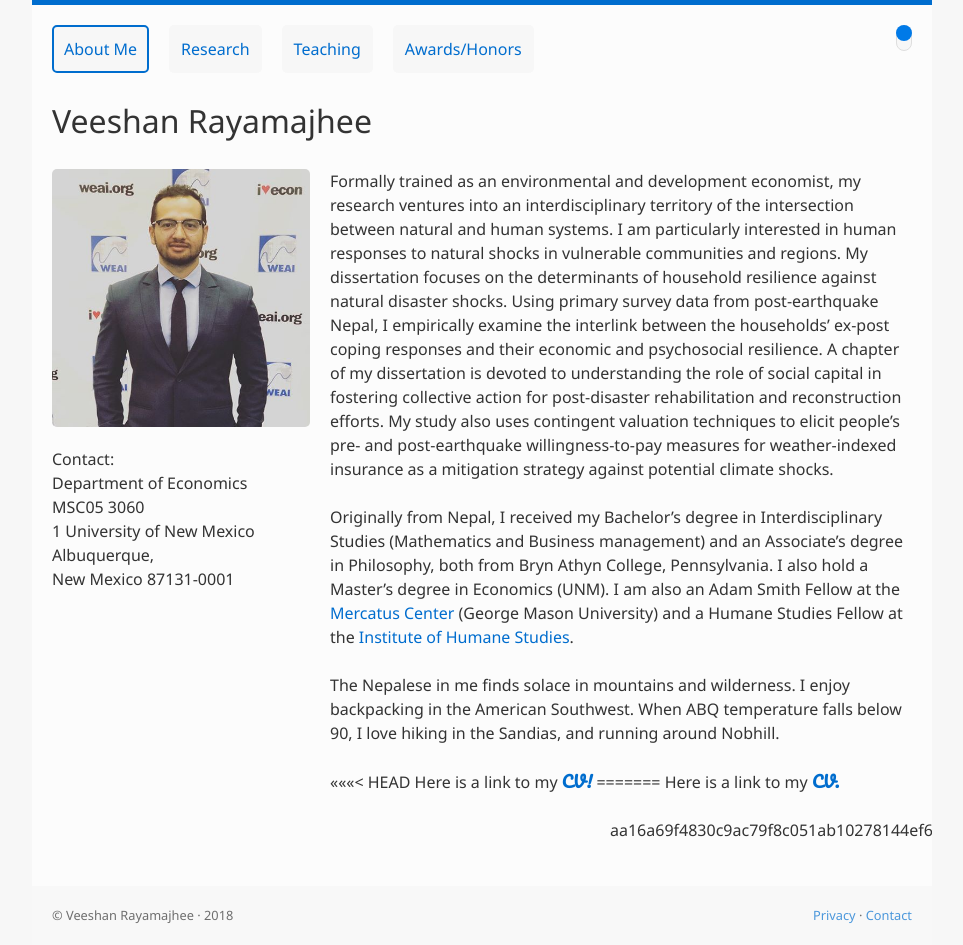
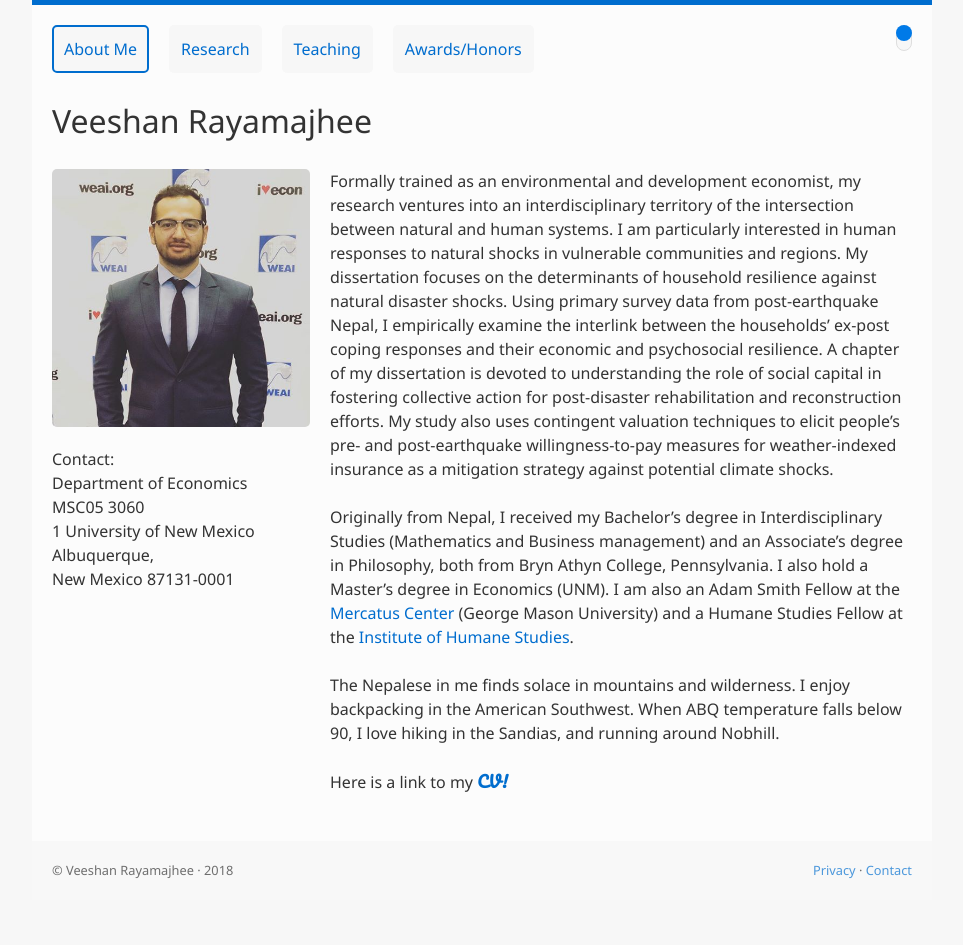
Before and after one commit to veeshanr/veeshanr.github.io, a Jekyll site: the page built from pages/about.md, in a window 1280 px wide. Shown: the whole page, without its empty margins (158-1121 px from the left). Built offline with Jekyll 4.4.1, drawn with Linux system fonts in a browser that asks for light colours; after the commit the page ends 900 px from its top, so only the background shows below that.

Commit message:
Merging broke text

```diff
--- a/pages/about.md
+++ b/pages/about.md
@@ -11,12 +11,7 @@ Originally from Nepal, I received my Bachelor's degree in Interdisciplinary Stud
 
 The Nepalese in me finds solace in mountains and wilderness. I enjoy backpacking in the American Southwest. When ABQ temperature falls below 90, I love hiking in the Sandias, and running around Nobhill.
 
-
-<<<<<<< HEAD
 Here is a link to my <a class="mark" href="files/CV.pdf">CV!</a>
-=======
-Here is a link to my <a class="mark" href="/CV.pdf">CV.</a>
->>>>>>> aa16a69f4830c9ac79f8c051ab10278144ef633b
 
 
 [1]: https://asp.mercatus.org/people/veeshan-rayamajhee
```
